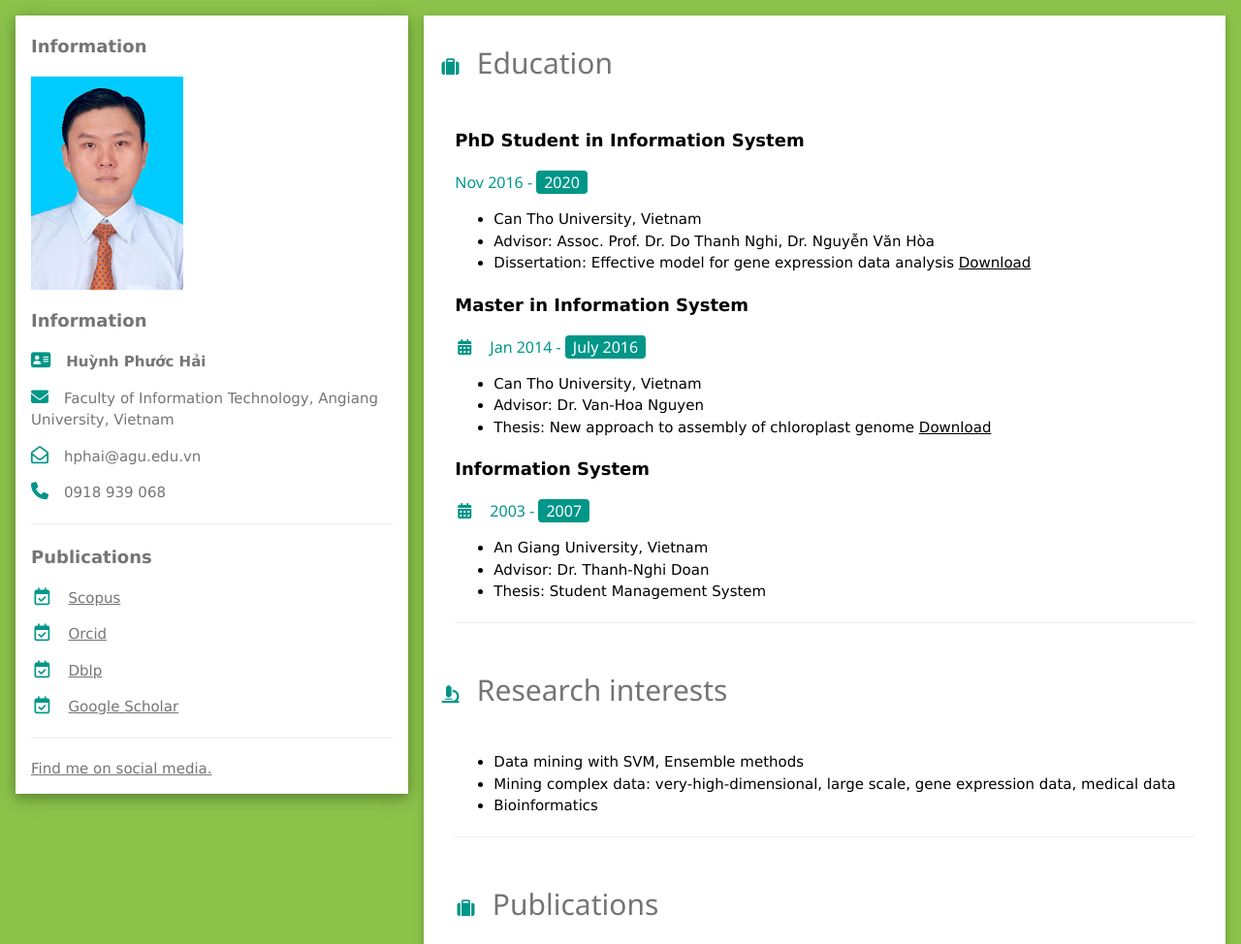
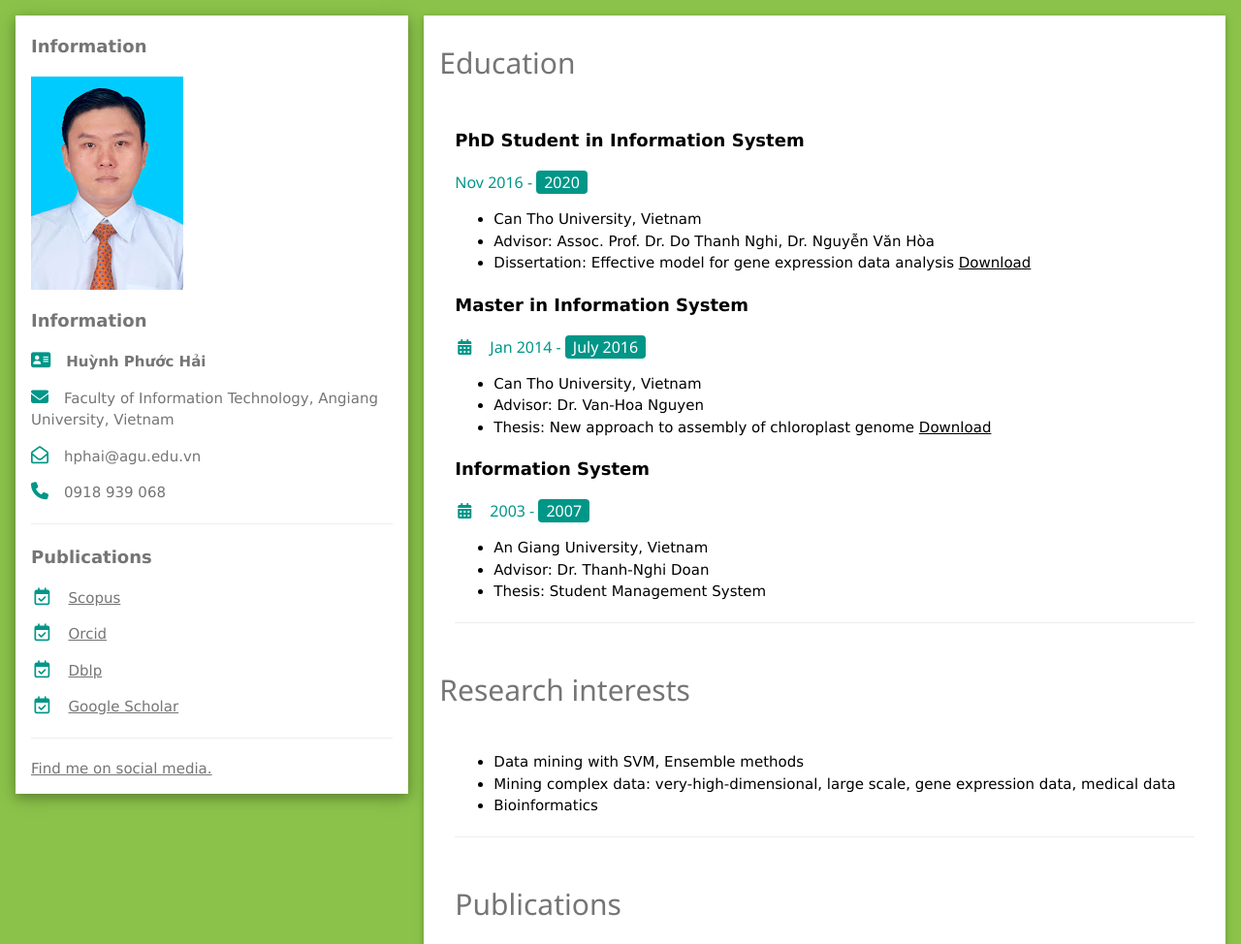
Before and after one commit to phuochaihuynh/phuochaihuynh.github.io, a plain HTML site: page index.html in a window 1280 px wide. Shown: the top 974 px of the page at 97% size. Drawn offline with nearby package versions, Linux system fonts and the light colour scheme; some icons are missing.

Commit message:
Update index.html

```diff
--- a/index.html
+++ b/index.html
@@ -53,7 +53,7 @@
     <div class="w3-twothird">
 
       <div class="w3-container w3-card w3-white w3-margin-bottom">
-         <h2 class="w3-text-grey w3-padding-16"><i class="fa fa-suitcase fa-fw w3-margin-right w3-large w3-text-teal"></i>Education</h2>
+         <h2 class="w3-text-grey w3-padding-16"><i style="text-shadow:1px 1px 0 #444"></i>Education</h2>
          <div class="w3-container">
           <p class="w3-large"><b>PhD Student in Information System</b></p>
              <h6 class="w3-text-teal"><i class="user-graduate fa-fw"></i>Nov 2016 - <span class="w3-tag w3-teal w3-round">2020</span></h6>
@@ -90,7 +90,7 @@
              <hr>
          </div>
 
-   <h2 class="w3-text-grey w3-padding-16"><i class="fas fa-microscope fa-fw w3-margin-right w3-large w3-text-teal"></i>Research interests</h2>
+   <h2 class="w3-text-grey w3-padding-16"><i style="text-shadow:1px 1px 0 #444"></i>Research interests</h2>
          <div class="w3-container">
              <p>
                  <ul>
@@ -105,7 +105,7 @@
              <hr>
          </div>
          <div class="w3-container">
-             <h2 class="w3-text-grey w3-padding-16"><i class="fa fa-suitcase fa-fw w3-margin-right w3-large w3-text-teal"></i>Publications</h2>
+             <h2 class="w3-text-grey w3-padding-16"><i style="text-shadow:1px 1px 0 #444"></i>Publications</h2>
              <h6 class="w3-text-teal"><i class="fa fa-calendar fa-fw w3-margin-right"></i>Journal, book chapter</h6>
              <p>P-H. Huynh, V-H. Nguyen, T-N. Do. Improvements in the large p, small n classification issue. in SN Computer Science, Springer, Springer, 1, 207, 2020. <a href="https://link.springer.com/article/10.1007/s42979-020-00210-2">Link</a> </p>
              <p>P-H. Huynh, V-H. Nguyen, T-N. Do. Novel hybrid DCNN-SVM model for classifying RNA-Sequencing gene expression data. in Journal of Information & Telecommunication, Vol.3(4): 533-547, Taylor & Francis, 2019. <a href="https://www.tandfonline.com/doi/full/10.1080/24751839.2019.1660845">Link<a></p>
```
